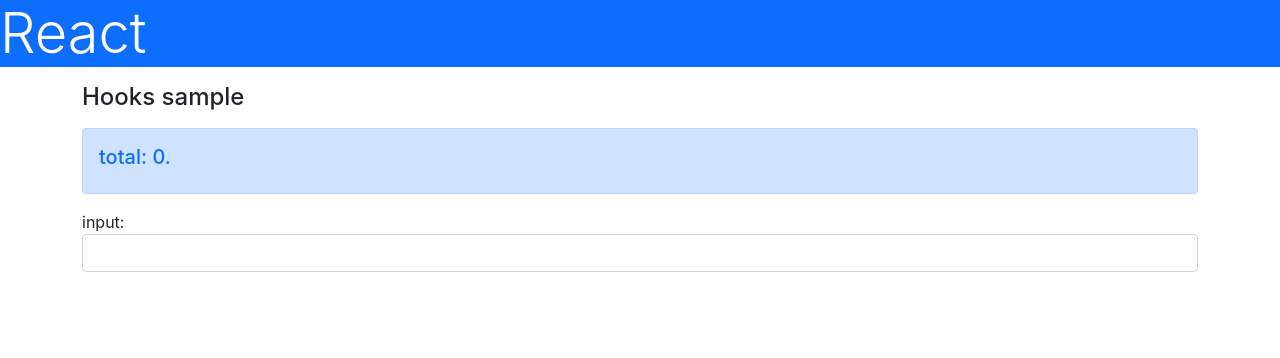
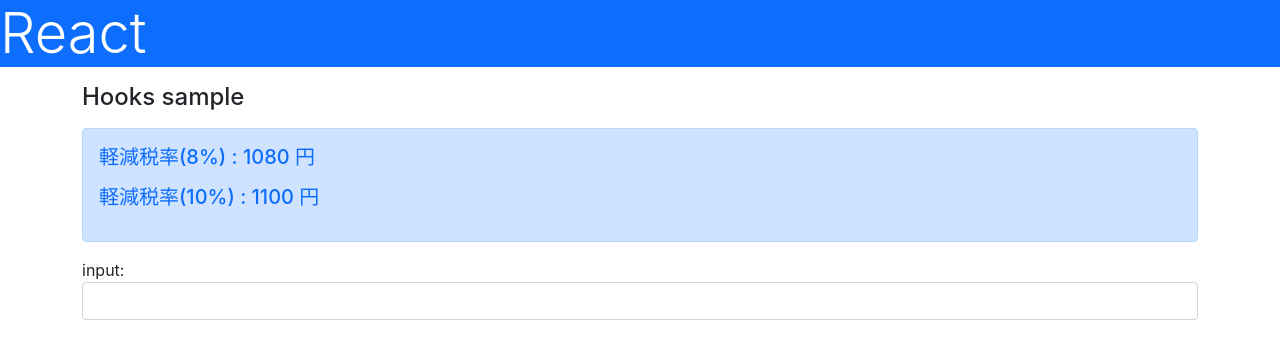
Before and after one commit to Ha-ji-me/learning-react-hooks, a React (Create React App) app: page / in a window 1280 px wide. Shown: the top 358 px of the page. Built offline with nearby package versions, Linux system fonts and the light colour scheme.

Commit message:
4-3/useEffect: 副作用のスキップ, 副作用呼び出しを指定する

```diff
--- a/src/Effect.jsx
+++ b/src/Effect.jsx
@@ -8,20 +8,46 @@
 }
 
 function Effect() {
-  const [value, setValue] = useState(0);
-  const [msg, setMsg] = useState('set a number...');
+  const [value, setValue] = useState(1000);
+  const [tax1, setTax1] = useState(0);
+  const [tax2, setTax2] = useState(0);
+  const [msg, setMsg] = useState(<p>set a price...</p>);
 
   const doChange = (event) => {
     setValue(event.target.value);
   }
 
+  // const doAction = (event) => {
+  //   let res = <div>
+  //     <p>軽減税率(8%) : {tax1} 円</p>
+  //     <p>軽減税率(10%) : {tax2} 円</p>
+  //   </div>
+  //   setMsg(res);
+  // }
+
   useEffect(() => {
-    let total = 0;
-    for (let i = 0; i<= value; i++) {
-      total += i;
-    }
-    setMsg("total: " + total + ".");
+    let res = <div>
+      <p>軽減税率(8%) : {tax1} 円</p>
+      <p>軽減税率(10%) : {tax2} 円</p>
+    </div>
+    setMsg(res)
+  }, [tax1, tax2])
+
+  useEffect(() => {
+    setTax1(Math.floor(value * 1.08));
   })
+
+  useEffect(() => {
+    setTax2(Math.floor(value * 1.1));
+  })
+
+  // useEffect(() => {
+  //   let total = 0;
+  //   for (let i = 0; i<= value; i++) {
+  //     total += i;
+  //   }
+  //   setMsg("total: " + total + ".");
+  // })
 
   return (
     <div>
@@ -33,6 +59,7 @@
           <label>input:</label>
           <input type="number" className="form-control" onChange={doChange} />
         </div>
+          {/* <button className="btn btn-primary" onClick={doAction}>Calc!</button> */}
       </div>
     </div>
   )
```
